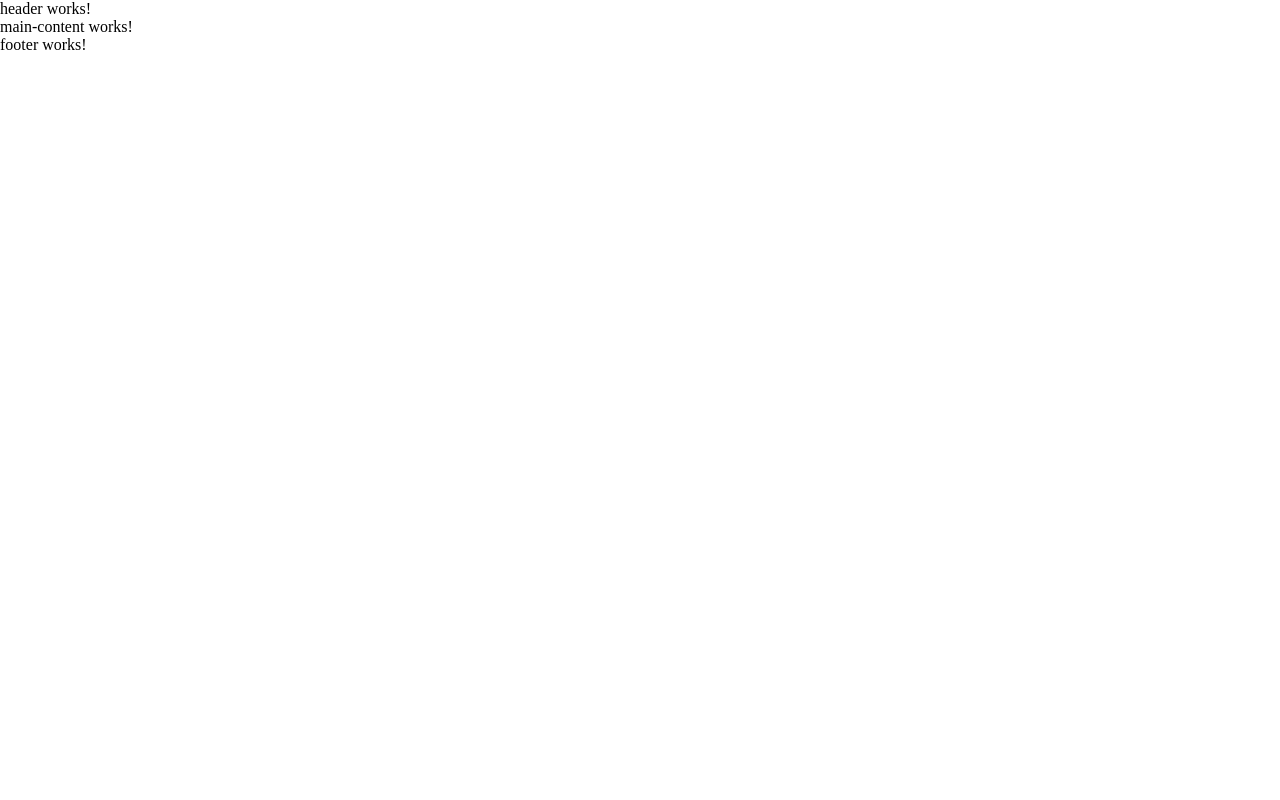
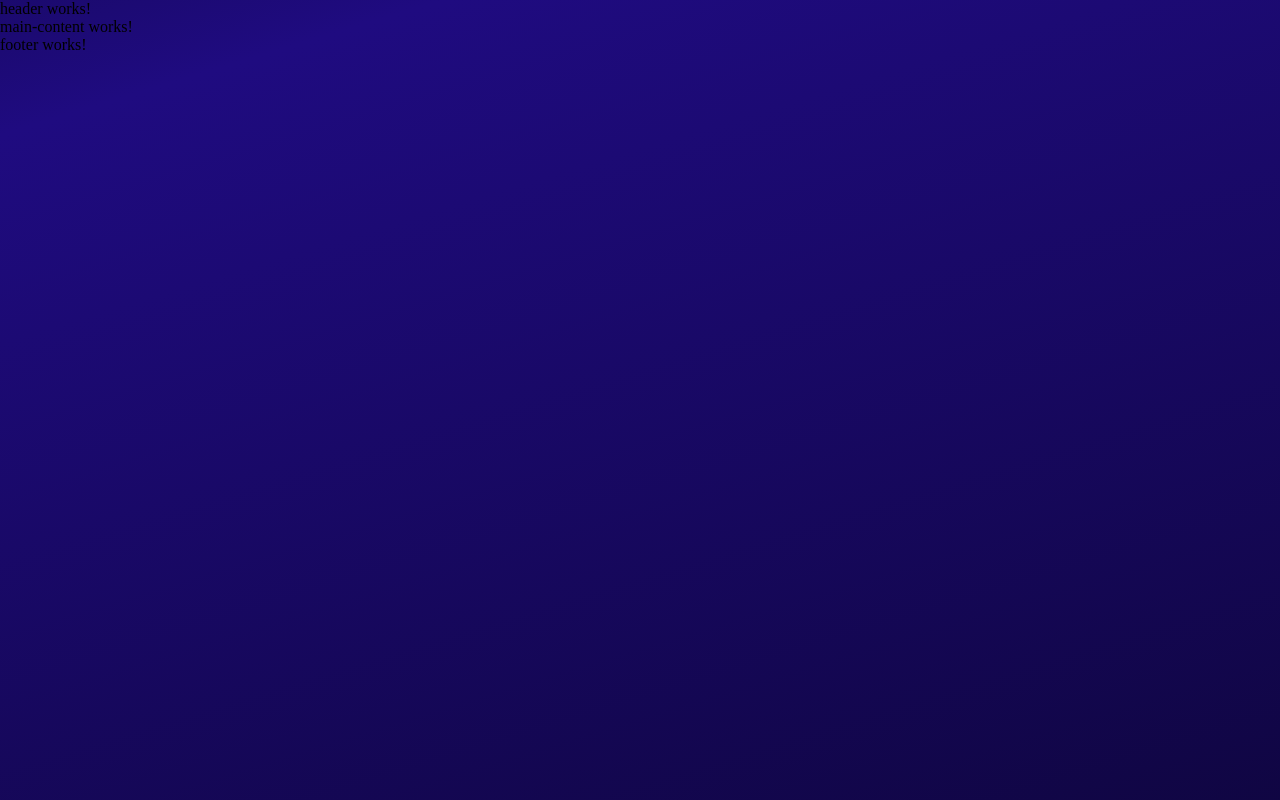
Before and after one commit to Ingo-Kasper/Portfolio, an Angular app: page / in a window 1280 px wide. Built offline with nearby package versions, Linux system fonts and the light colour scheme.

Commit message:
add background Image

```diff
--- a/src/app/app.component.html
+++ b/src/app/app.component.html
@@ -1,5 +1,6 @@
-
-<router-outlet></router-outlet>
-<app-header></app-header>
-<app-main-content></app-main-content>
-<app-footer></app-footer>
+<body>
+    <router-outlet></router-outlet>
+    <app-header></app-header>
+    <app-main-content></app-main-content>
+    <app-footer></app-footer>
+</body>
--- a/src/app/app.component.scss
+++ b/src/app/app.component.scss
@@ -0,0 +1,8 @@
+body {
+    height: 100vh;
+    width: 100vw;
+    background-image: url(../assets/background/Background.svg);
+    background-size: cover;
+    background-position: center;
+    background-repeat: no-repeat;
+}
```
